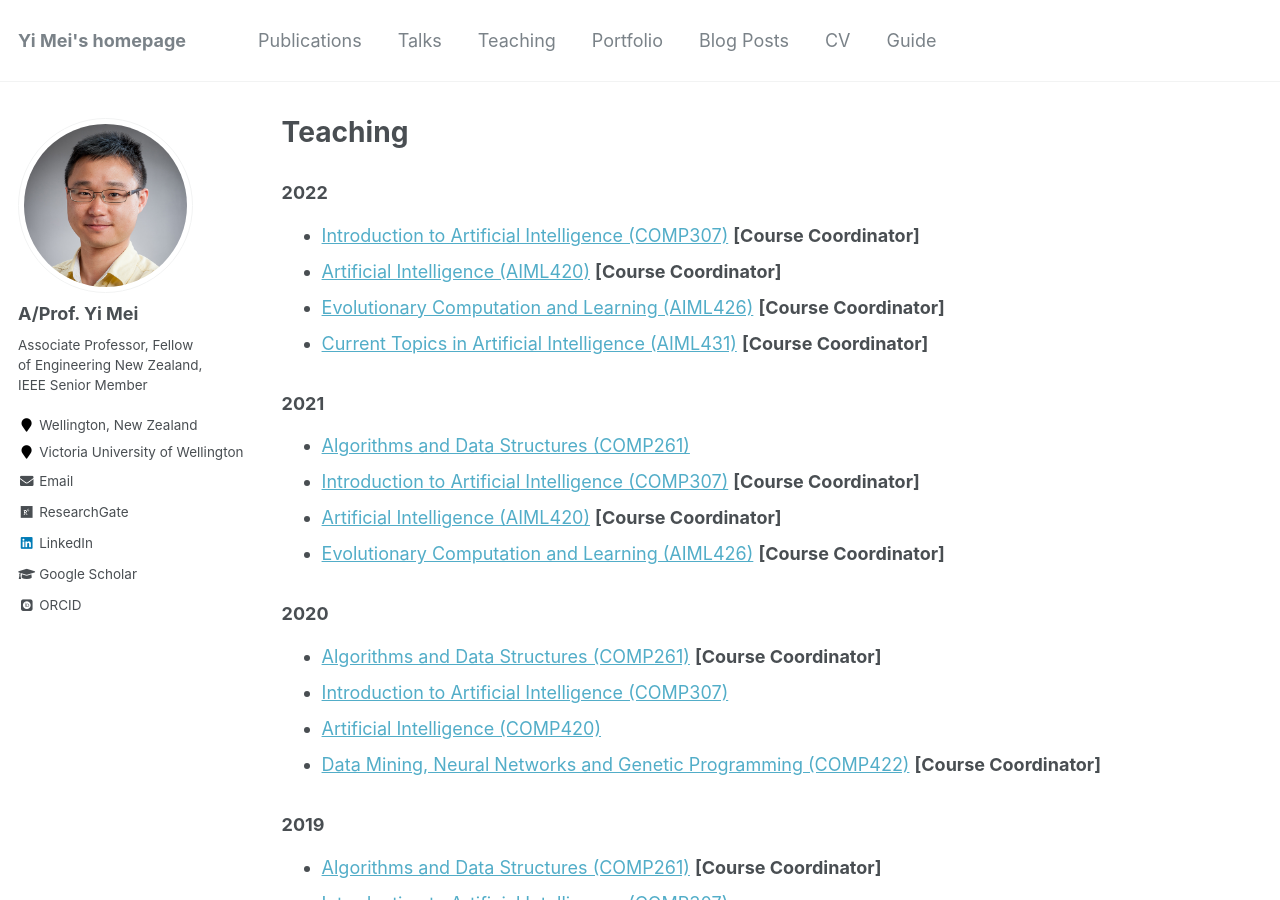
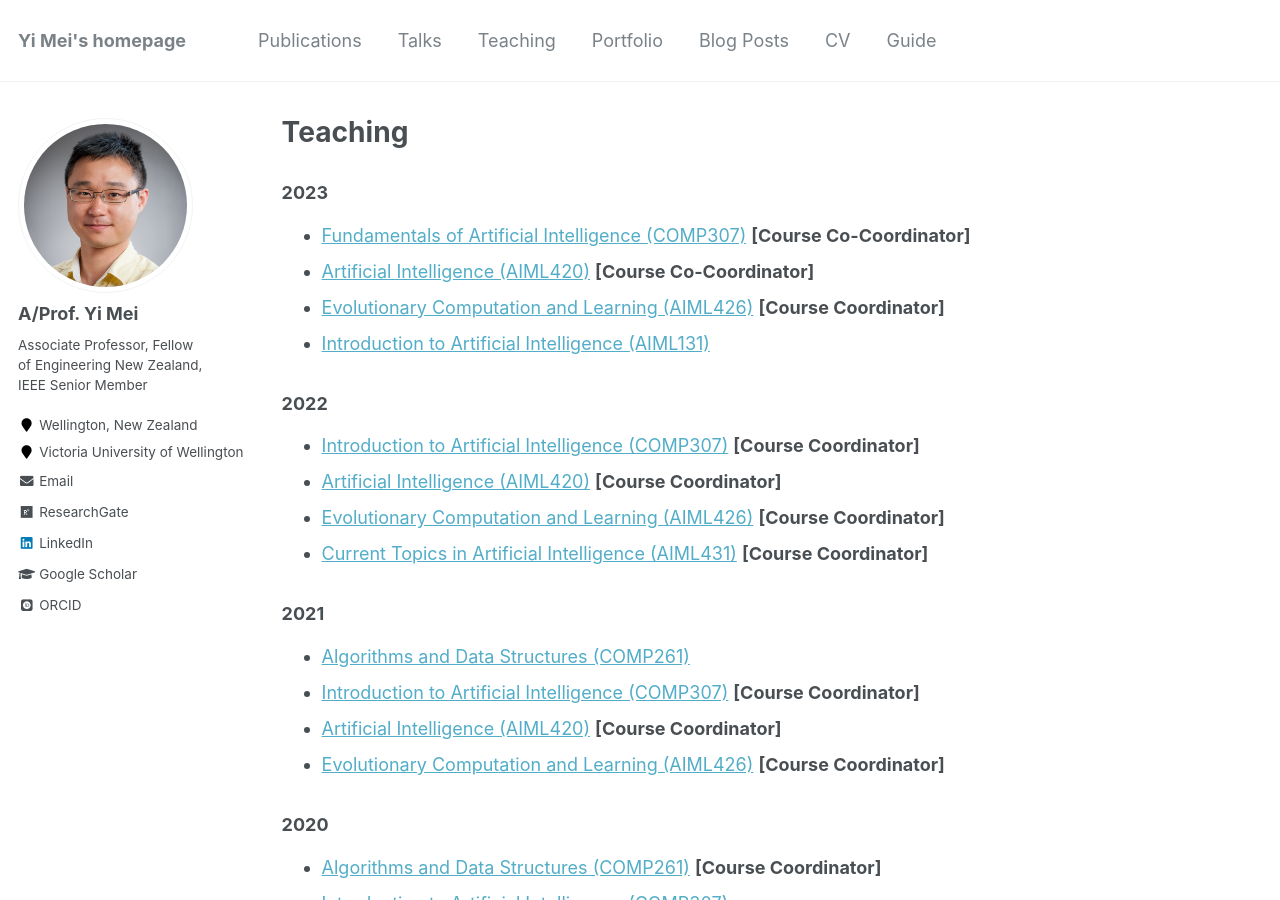
Before and after one commit to yi-mei-ecco/yi-mei-ecco.github.io, a Jekyll site: the page built from _pages/teaching.md, in a window 1280 px wide and 900 px high. Built offline with Jekyll 4.4.1, drawn with Linux system fonts in a browser that asks for light colours; some web fonts are replaced.

Commit message:
Update teaching.md

```diff
--- a/_pages/teaching.md
+++ b/_pages/teaching.md
@@ -4,6 +4,13 @@ title: "Teaching"
 permalink: /teaching/
 author_profile: true
 ---
+
+### 2023
+
+- <a href="https://www.wgtn.ac.nz/courses/comp/307/2023/offering?crn=968">Fundamentals of Artificial Intelligence (COMP307)</a> **[Course Co-Coordinator]**
+- <a href="https://www.wgtn.ac.nz/courses/aiml/420/2023/offering?crn=33065">Artificial Intelligence (AIML420)</a> **[Course Co-Coordinator]**
+- <a href="https://www.wgtn.ac.nz/courses/aiml/426/2023/offering?crn=33068">Evolutionary Computation and Learning (AIML426)</a> **[Course Coordinator]**
+- <a href="https://www.wgtn.ac.nz/courses/aiml/131/2023/offering?crn=35047">Introduction to Artificial Intelligence (AIML131)</a>
 
 ### 2022
 
```
